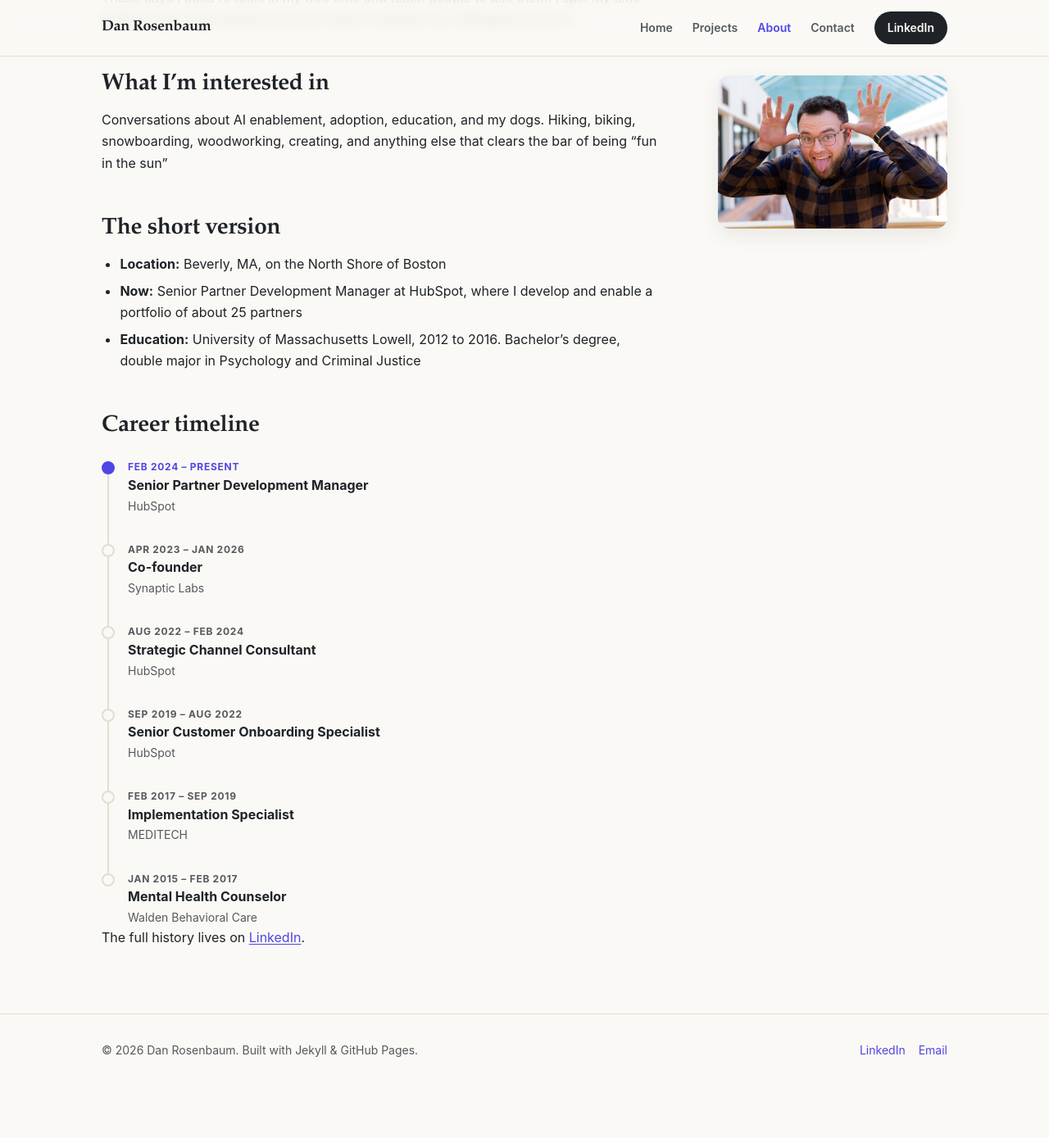
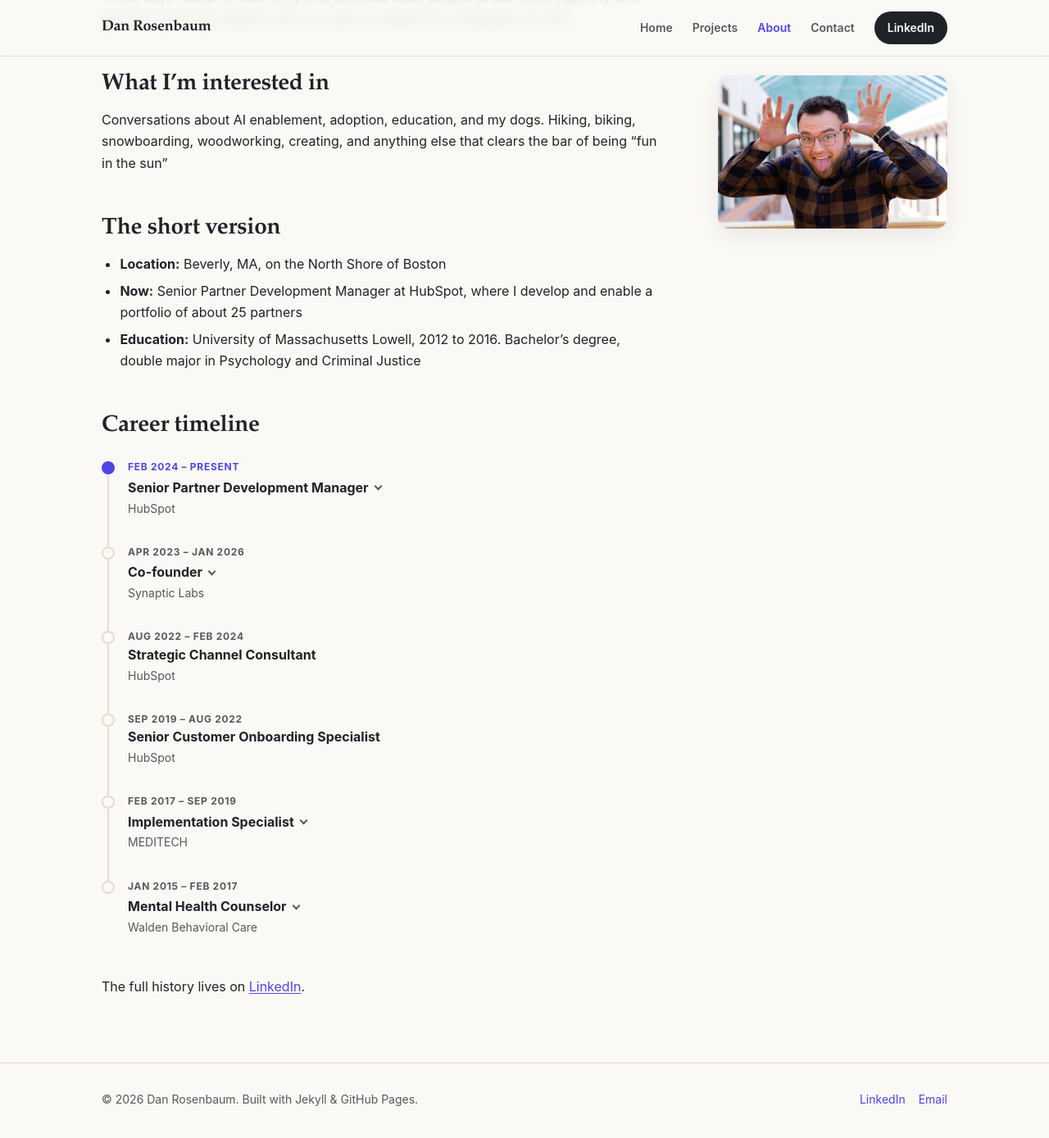
Before and after one commit to drosenbaum1794/portfolio, a Jekyll site: the page built from about.md, in a window 1280 px wide and 1400 px high, scrolled down 737 px. Shown: the top 1389 px of the window at 82% size. Built offline with Jekyll 4.4.1, drawn with Linux system fonts in a browser that asks for light colours; before the commit the page ends 2077 px from its top, so only the background shows below that.

Commit message:
Make timeline entries expandable, and give the list room to breathe
48px below the timeline, which was butting straight into the LinkedIn line.

Entries with a note now expand. Built on <details> rather than a scripted toggle: keyboard operable for free, announces its own open and closed state, and still works with JavaScript off. An entry without a note renders as plain text with no chevron, so nothing ever expands to an empty panel.

The chevron sits beside the role rather than out at the right margin, hundreds of pixels from the text it belongs to. It needed flex:none, since the inline-flex parent was shrinking it to about 4px.

Co-Authored-By: Claude Opus 5 <noreply@anthropic.com>

```diff
--- a/_includes/timeline.html
+++ b/_includes/timeline.html
@@ -4,16 +4,33 @@
 
   Usage: {% include timeline.html entries=page.timeline %}
 
-  Each entry takes dates, role, org, and optionally `current: true` to fill
-  in the marker. An ordered list, because the sequence is the point.
+  Each entry takes dates, role, org, an optional `note` and optionally
+  `current: true` to fill in the marker.
+
+  An entry with a note becomes expandable, built on <details> rather than a
+  scripted toggle: it is keyboard accessible for free, announces its own
+  open and closed state to screen readers, and still opens with JavaScript
+  disabled. An entry without a note renders as plain text with no affordance,
+  so nothing ever expands to an empty panel.
 {% endcomment %}
 <ol class="timeline">
   {% for entry in include.entries %}
   <li class="timeline__item{% if entry.current %} timeline__item--current{% endif %}">
     <span class="timeline__marker" aria-hidden="true"></span>
     <p class="timeline__dates">{{ entry.dates }}</p>
+
+    {% if entry.note %}
+    <details class="timeline__details">
+      <summary class="timeline__summary">
+        <h3 class="timeline__role timeline__role--toggle">{{ entry.role }}</h3>
+        <span class="timeline__org">{{ entry.org }}</span>
+      </summary>
+      <p class="timeline__note">{{ entry.note }}</p>
+    </details>
+    {% else %}
     <h3 class="timeline__role">{{ entry.role }}</h3>
-    <p class="timeline__org">{{ entry.org }}</p>
+    <span class="timeline__org">{{ entry.org }}</span>
+    {% endif %}
   </li>
   {% endfor %}
 </ol>
--- a/assets/css/main.scss
+++ b/assets/css/main.scss
@@ -380,7 +380,7 @@ ul { margin: 0; padding: 0; list-style: none; }
 .timeline {
   position: relative;
   list-style: none;
-  margin: var(--space-5) 0 0;
+  margin: var(--space-5) 0 var(--space-7);
   padding: 0;
 }
 .timeline .timeline__item {
@@ -440,9 +440,57 @@ ul { margin: 0; padding: 0; list-style: none; }
   margin: 0 0 2px;
 }
 .timeline .timeline__org {
+  display: block;
   margin: 0;
   font-size: var(--text-sm);
   color: var(--color-ink-soft);
+}
+
+/* Expandable entries. Built on <details>, so the open and closed state is
+   announced and keyboard-operable without a line of script. */
+.timeline .timeline__details { margin: 0; }
+.timeline .timeline__summary {
+  cursor: pointer;
+  /* Hide the native disclosure triangle in favour of the chevron below.
+     Two rules because Safari still needs the WebKit pseudo-element. */
+  list-style: none;
+}
+.timeline .timeline__summary::-webkit-details-marker { display: none; }
+
+/* The chevron rides beside the role rather than off at the right margin,
+   where it would sit hundreds of pixels from the text it belongs to. */
+.timeline .timeline__role--toggle {
+  display: inline-flex;
+  align-items: center;
+  gap: var(--space-2);
+}
+.timeline .timeline__role--toggle::after {
+  content: "";
+  /* A flex item by virtue of the inline-flex parent, so it needs to be told
+     not to shrink. Without this it squashes to about 4px wide and reads as
+     a smudge rather than a chevron. */
+  flex: none;
+  width: 7px;
+  height: 7px;
+  border-right: 2px solid var(--color-ink-soft);
+  border-bottom: 2px solid var(--color-ink-soft);
+  transform: translateY(-2px) rotate(45deg);
+  transition: transform var(--duration) var(--ease);
+}
+.timeline .timeline__details[open] .timeline__role--toggle::after {
+  transform: translateY(1px) rotate(-135deg);
+}
+.timeline .timeline__summary:hover .timeline__role--toggle::after,
+.timeline .timeline__summary:focus-visible .timeline__role--toggle::after {
+  border-color: var(--color-accent);
+}
+
+.timeline .timeline__note {
+  margin: var(--space-3) 0 0;
+  font-size: var(--text-sm);
+  line-height: var(--leading-normal);
+  color: var(--color-ink-soft);
+  max-width: 52ch;
 }
 
 /* ==========================================================================
```
Also changed, not shown: about.md (+11 -0 lines).
